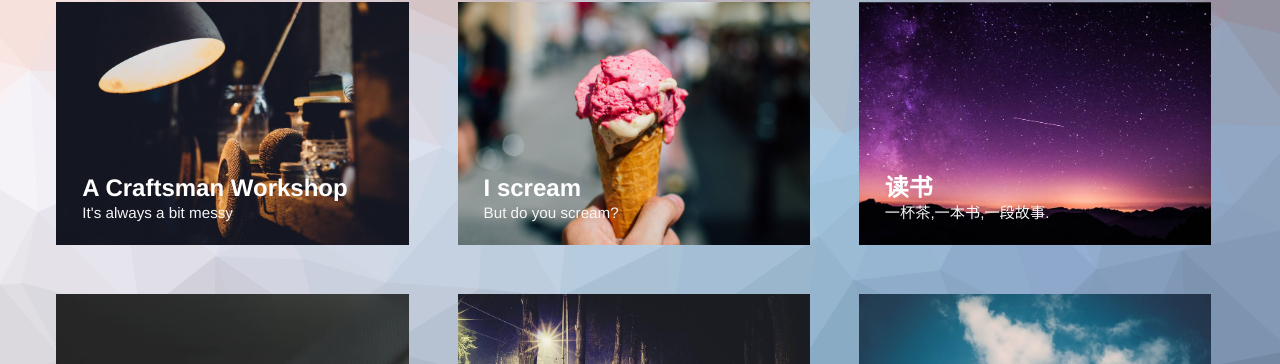
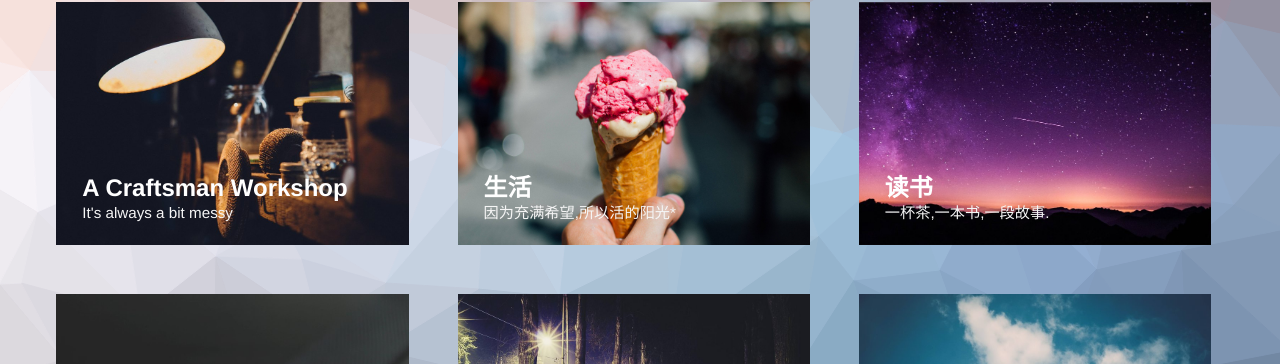
Before and after one commit to skyzhen/skyzhen.github.io, a Jekyll site: the page built from index.html, in a window 1280 px wide. Shown: the part 306-670 px from the top of the page. Built offline with Jekyll 4.4.1, drawn with Linux system fonts in a browser that asks for light colours.

Commit message:
Update 2015-04-24-i-scream.markdown

```diff
--- a/_posts/2015-04-24-i-scream.markdown
+++ b/_posts/2015-04-24-i-scream.markdown
@@ -1,6 +1,6 @@
 ---
-title:  "I scream"
-subtitle: "But do you scream?"
+title:  "生活"
+subtitle: "因为充满希望,所以活的阳光*"
 author: "Wferr"
 avatar: "img/authors/wferr.png"
 image: "img/e.jpg"
```
